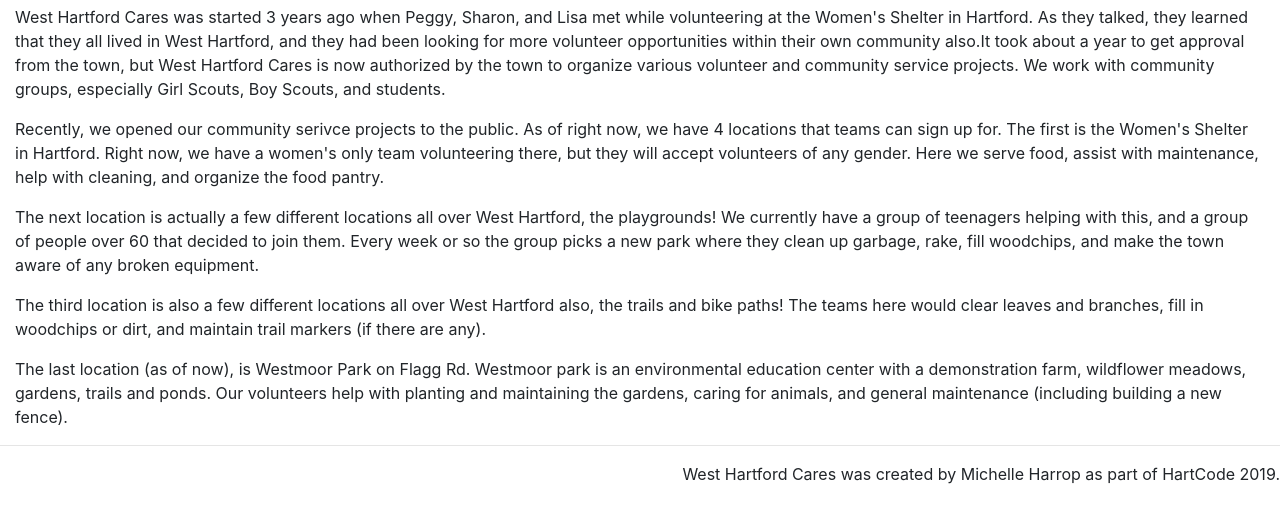
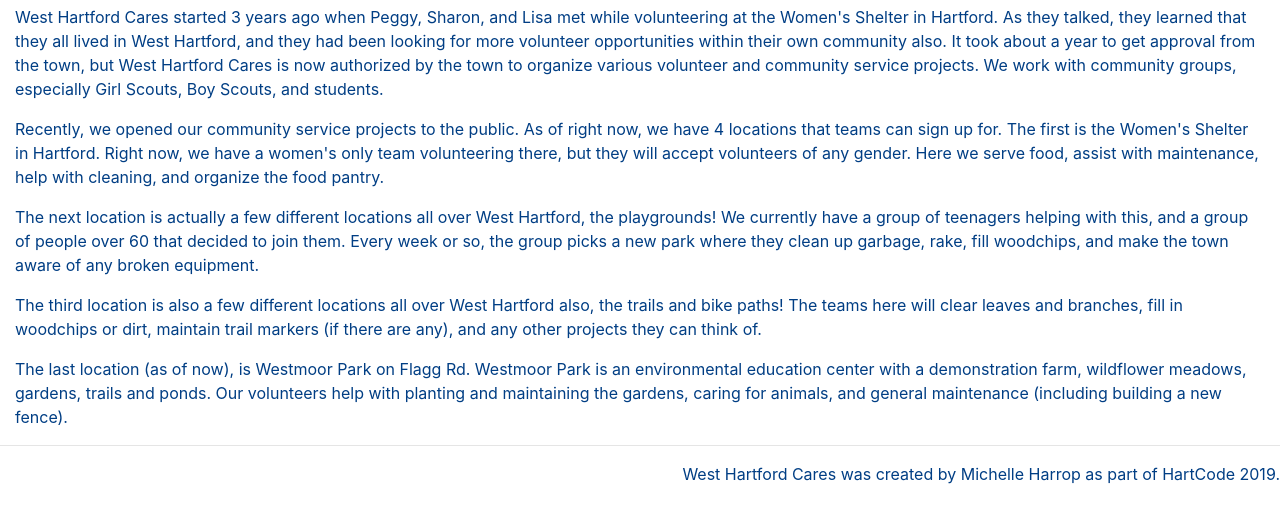
Before and after one commit to harropm1/WestHartfordCares, a plain HTML site: page public/about.html in a window 1280 px wide. Shown: the part 249-772 px from the top of the page. Drawn offline with nearby package versions, Linux system fonts and the light colour scheme.

Commit message:
spelling changes

```diff
--- a/public/about.html
+++ b/public/about.html
@@ -13,6 +13,7 @@
     <!--My favicon and css-->
     <link rel="icon" href="images/hands-favicon.png">
     <link rel="stylesheet" href="styles/site.css">
+    <link rel="stylesheet" href="styles/about.css">
 
     <title>West Hartford Cares</title>
 </head>
@@ -47,27 +48,27 @@
             <div class="parallax">
                 <div class="slide1">
                     <div class="content">
-                        <p>West Hartford Cares was started 3 years ago when Peggy, Sharon, and Lisa met while volunteering at the Women's Shelter in Hartford. As they talked, they learned that they all lived in West Hartford, and they had been looking for more volunteer opportunities within their own community also.It took about a year to get approval from the town, but West Hartford Cares is now authorized by the town to organize various volunteer and community service projects. We work with community groups, especially Girl Scouts, Boy Scouts, and students.</p>
+                        <p>West Hartford Cares started 3 years ago when Peggy, Sharon, and Lisa met while volunteering at the Women's Shelter in Hartford. As they talked, they learned that they all lived in West Hartford, and they had been looking for more volunteer opportunities within their own community also. It took about a year to get approval from the town, but West Hartford Cares is now authorized by the town to organize various volunteer and community service projects. We work with community groups, especially Girl Scouts, Boy Scouts, and students.</p>
                     </div>
                 </div>
                 <div class="slide2">
                     <div class="content">
-                        <p>Recently, we opened our community serivce projects to the public. As of right now, we have 4 locations that teams can sign up for. The first is the Women's Shelter in Hartford. Right now, we have a women's only team volunteering there, but they will accept volunteers of any gender. Here we serve food, assist with maintenance, help with cleaning, and organize the food pantry.</p>
+                        <p>Recently, we opened our community service projects to the public. As of right now, we have 4 locations that teams can sign up for. The first is the Women's Shelter in Hartford. Right now, we have a women's only team volunteering there, but they will accept volunteers of any gender. Here we serve food, assist with maintenance, help with cleaning, and organize the food pantry.</p>
                     </div>
                 </div>
                 <div class="slide3">
                     <div class="content">
-                        <p>The next location is actually a few different locations all over West Hartford, the playgrounds! We currently have a group of teenagers helping with this, and a group of people over 60 that decided to join them. Every week or so the group picks a new park where they clean up garbage, rake, fill woodchips, and make the town aware of any broken equipment.</p>
+                        <p>The next location is actually a few different locations all over West Hartford, the playgrounds! We currently have a group of teenagers helping with this, and a group of people over 60 that decided to join them. Every week or so, the group picks a new park where they clean up garbage, rake, fill woodchips, and make the town aware of any broken equipment.</p>
                     </div>
                 </div>
                 <div class="slide4">
                     <div class="content">
-                        <p>The third location is also a few different locations all over West Hartford also, the trails and bike paths! The teams here would clear leaves and branches, fill in woodchips or dirt, and maintain trail markers (if there are any).</p>
+                        <p>The third location is also a few different locations all over West Hartford also, the trails and bike paths! The teams here will clear leaves and branches, fill in woodchips or dirt, maintain trail markers (if there are any), and any other projects they can think of.</p>
                     </div>
                 </div>
                 <div class="slide5">
                     <div class="content">
-                        <p>The last location (as of now), is Westmoor Park on Flagg Rd. Westmoor park is an environmental education center with a demonstration farm, wildflower meadows, gardens, trails and ponds. Our volunteers help with planting and maintaining the gardens, caring for animals, and general maintenance (including building a new fence).</p>
+                        <p>The last location (as of now), is Westmoor Park on Flagg Rd. Westmoor Park is an environmental education center with a demonstration farm, wildflower meadows, gardens, trails and ponds. Our volunteers help with planting and maintaining the gardens, caring for animals, and general maintenance (including building a new fence).</p>
                     </div>
                 </div>
             </div>
--- /dev/null
+++ b/public/styles/about.css
@@ -0,0 +1,3 @@
+body {
+    color: #013e84;
+}
```
Also changed, not shown: public/index.html (+1 -1 lines).
